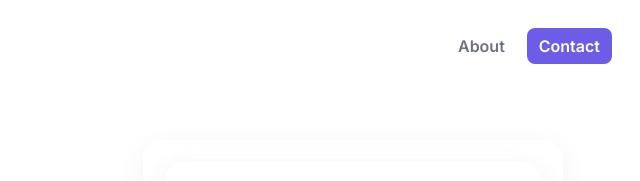
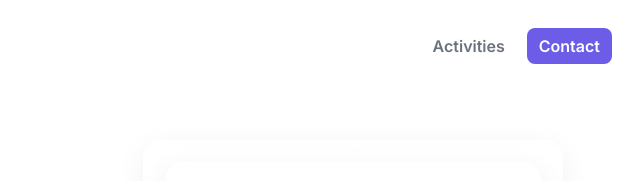
Before and after one commit to oliver529258/Azalea-Stars, a plain HTML site: page index.html in a window 1280 px wide. Shown: the top 181 px of the page, 640-1280 px from the left. Drawn offline with Linux system fonts and the light colour scheme.

Commit message:
Changing

```diff
--- a/index.html
+++ b/index.html
@@ -69,7 +69,7 @@
       </div>
     </div>
     <nav>
-      <a href="#about">About</a>
+      <a href="#activities">Activities</a>
       <a href="#contact" class="cta">Contact</a>
     </nav>
   </header>
```
